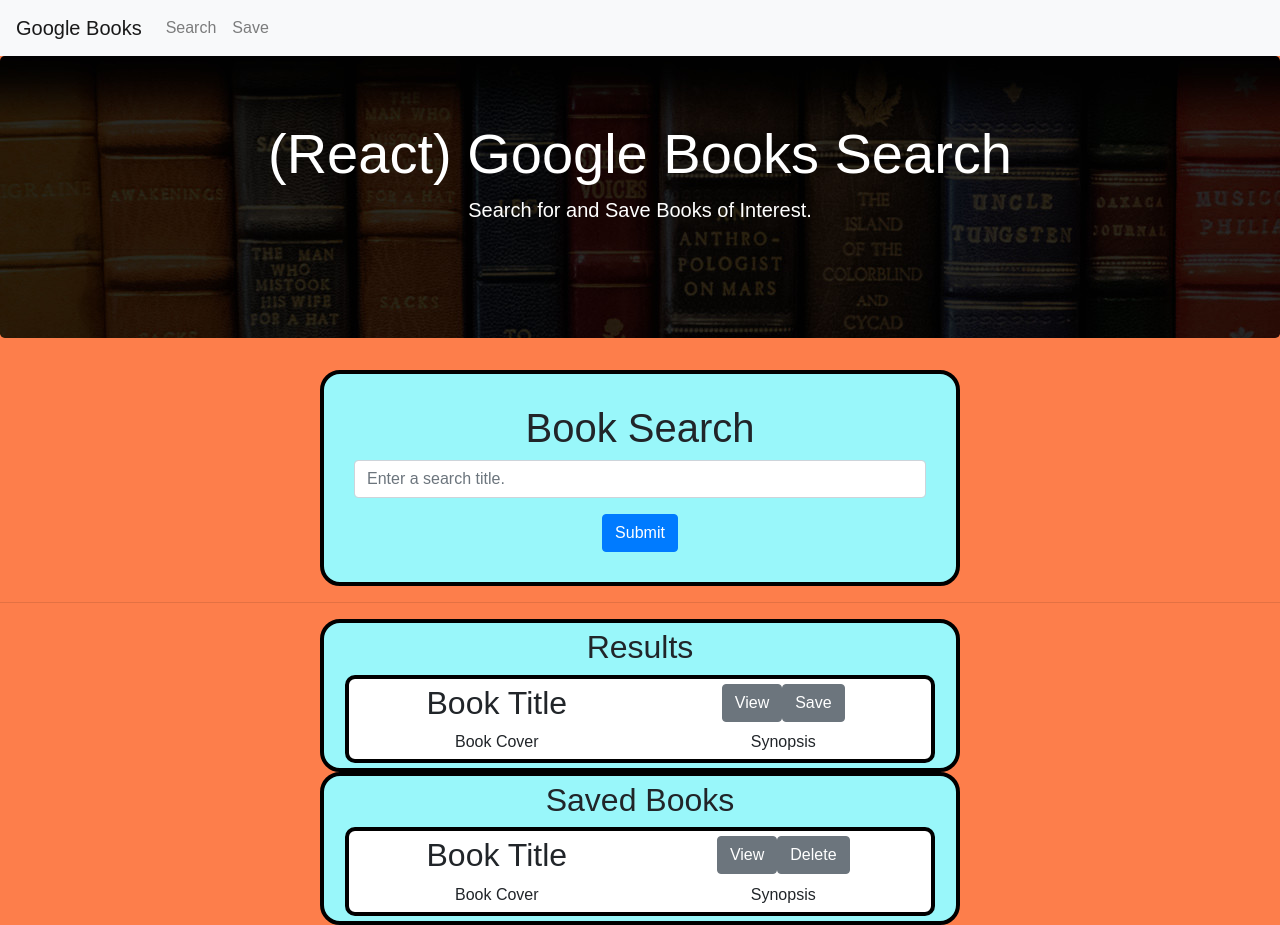
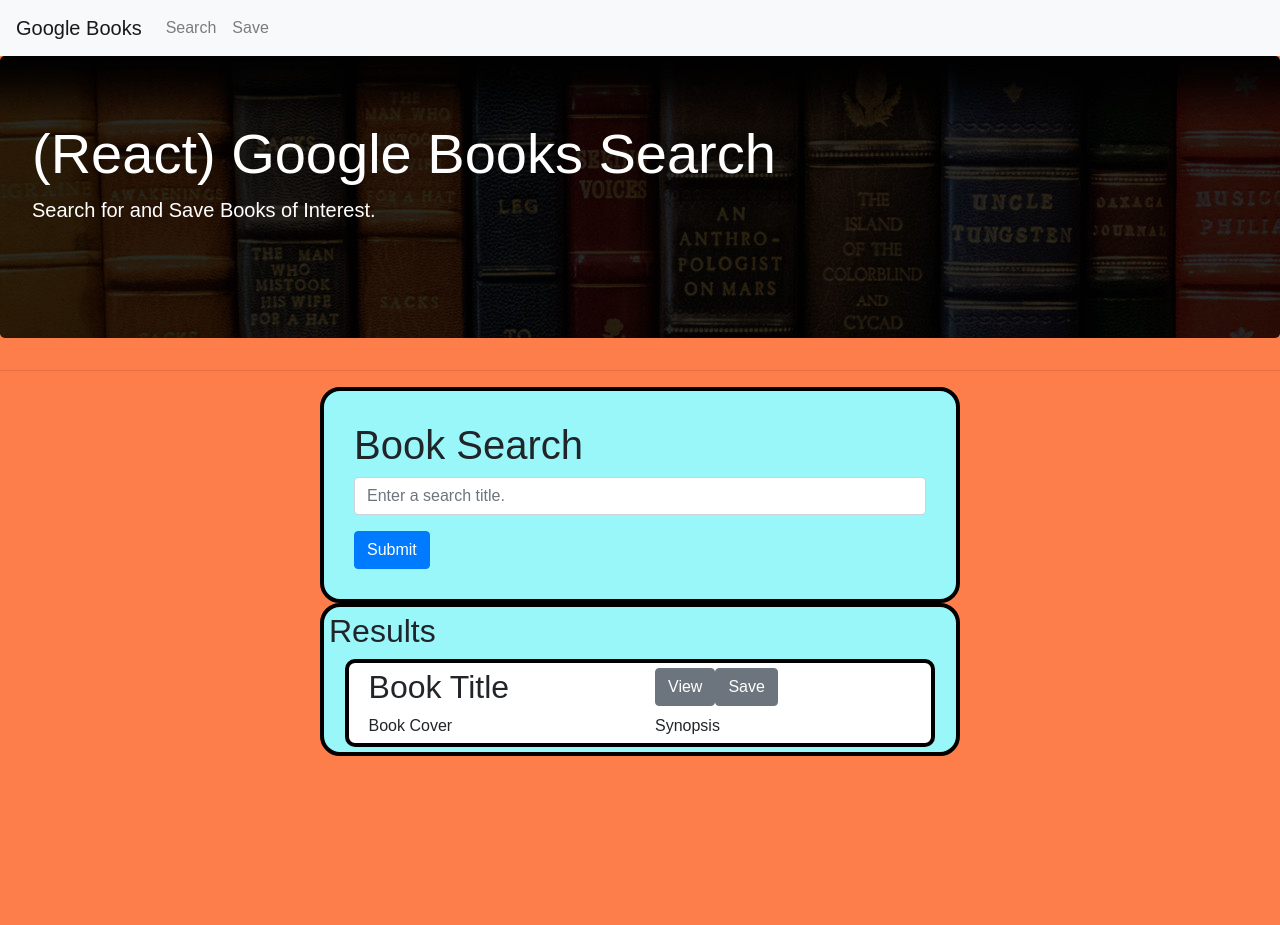
Before and after one commit to ronaldtbare/booksearch, a React (Create React App) app in the folder client/: page / in a window 1280 px wide. After the commit the page ends 800 px from the top, so only its background shows below. Built offline with nearby package versions, Linux system fonts and the light colour scheme.

Commit message:
added navigation

```diff
--- a/client/package.json
+++ b/client/package.json
@@ -7,6 +7,7 @@
   "dependencies": {
     "react": "^16.6.3",
     "react-dom": "^16.6.3",
+    "react-router-dom": "^5.0.1",
     "react-scripts": "^2.1.1"
   },
   "scripts": {
--- a/client/src/App.js
+++ b/client/src/App.js
@@ -6,24 +6,32 @@
 import SavedBooksList from "./components/SavedBooksList.js";
 
 import Jumbotron from "./components/Jumbotron.js";
-import Nav from "./components/Nav";
+import Nav from "./components/Nav.js";
+
+import { BrowserRouter, Route } from "react-router-dom";
 
 class App extends Component {
   render() {
     return (
-      <div className="App">
-        <Nav/>
-
-        <Jumbotron/>
-
-        <Search/>
-        <hr/>
-        <ResultsList/>
-        <SavedBooksList/>
+      <BrowserRouter>
+        <div>
+          <Nav />
+          <Jumbotron/>
+          <hr />
+          <switch>
+            <Route path="/" component={Search} exact/>
+            <Route path="/" component={ResultsList} exact/>
+            <Route path="/search" component={Search}/>
+            <Route path="/search" component={ResultsList} />
+            <Route path="/save" component={SavedBooksList} />
+          </switch>
+        </div>
+      </BrowserRouter>
 
 
 
-      </div>
+
+
     );
   }
 }
--- /dev/null
+++ b/client/src/components/Nav.js
@@ -0,0 +1,24 @@
+import React from "react";
+import {NavLink} from "react-router-dom";
+
+function Nav() {
+    return (
+        <nav className="navbar navbar-expand-lg navbar-light bg-light">
+            <a className="navbar-brand" href="/">Google Books</a>
+            <button className="navbar-toggler" type="button" data-toggle="collapse" data-target="#navbarNavAltMarkup" aria-controls="navbarNavAltMarkup" aria-expanded="false" aria-label="Toggle navigation">
+                <span className="navbar-toggler-icon"></span>
+            </button>
+            <div className="collapse navbar-collapse" id="navbarNavAltMarkup">
+                <div className="navbar-nav">
+
+                    <a className="nav-item nav-link" href="/search">Search <span className="sr-only">(current)</span></a>
+                    <a className="nav-item nav-link" href="/save">Save</a>
+
+                </div>
+            </div>
+
+        </nav>
+    );
+}
+
+export default Nav;
--- a/client/src/components/Nav/index.js
+++ /dev/null
@@ -1,21 +0,0 @@
-import React from "react";
-
-function Nav() {
-  return (
-    <nav className="navbar navbar-expand-lg navbar-light bg-light">
-      <a className="navbar-brand" href="/">Google Books</a>
-      <button className="navbar-toggler" type="button" data-toggle="collapse" data-target="#navbarNavAltMarkup" aria-controls="navbarNavAltMarkup" aria-expanded="false" aria-label="Toggle navigation">
-        <span className="navbar-toggler-icon"></span>
-      </button>
-      <div className="collapse navbar-collapse" id="navbarNavAltMarkup">
-        <div className="navbar-nav">
-          <a className="nav-item nav-link" href="/">Search <span className="sr-only">(current)</span></a>
-          <a className="nav-item nav-link" href="/">Save</a>
-
-        </div>
-      </div>
-    </nav>
-  );
-}
-
-export default Nav;
```
Also changed, not shown: package.json (+11 -2 lines), 2 other files (tests, documents, lock files or other folders).
